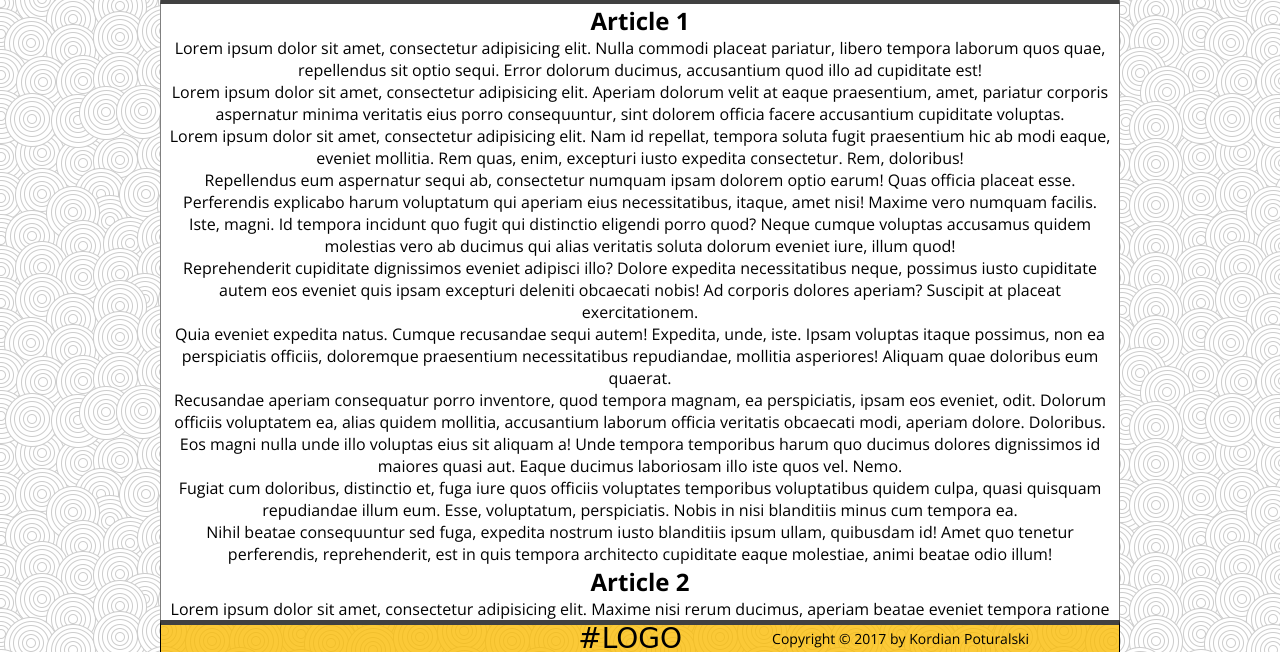
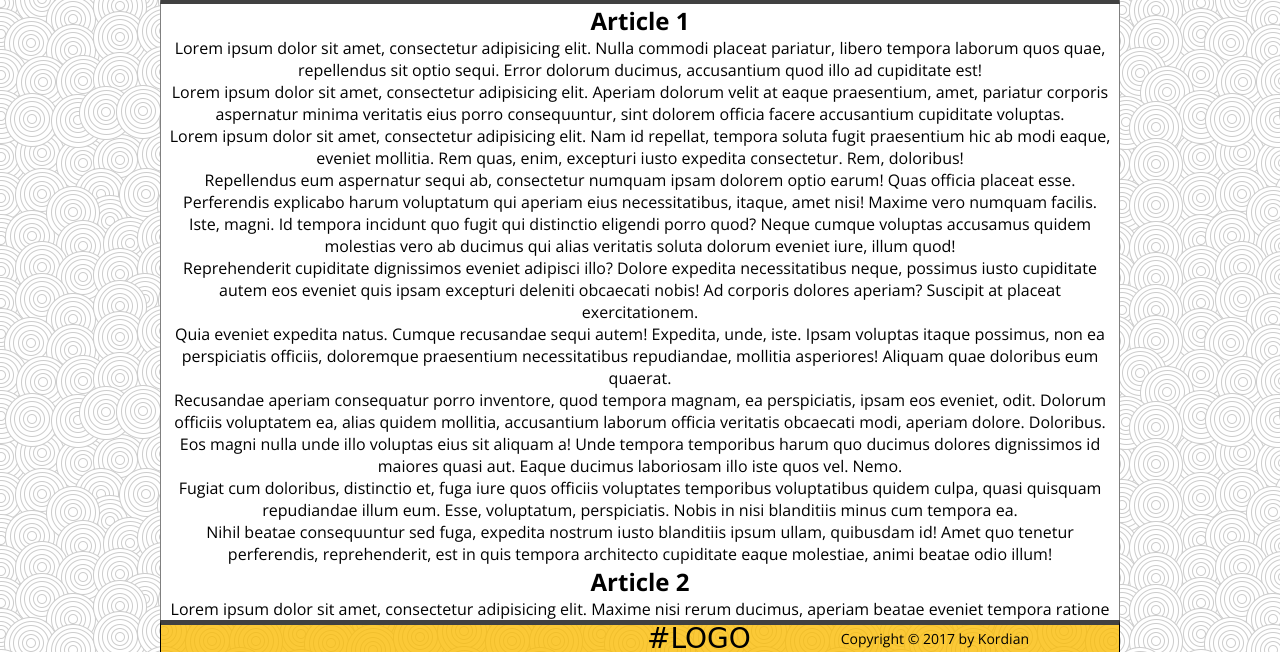
Before and after one commit to krckrc8/taby, a plain HTML site: page index3.html in a window 1280 px wide. Shown: the part 148-803 px from the top of the page. Drawn offline with nearby package versions, Linux system fonts and the light colour scheme; a web font is replaced by a local one.

Commit message:
Update index3.html

```diff
--- a/index3.html
+++ b/index3.html
@@ -82,7 +82,7 @@
     <footer>
         <div class="container">
            <span>#LOGO</span>
-            <p>Copyright &copy; 2017 by Kordian Poturalski</p>
+            <p>Copyright &copy; 2017 by Kordian</p>
         </div>
     </footer>
 </div>
```
